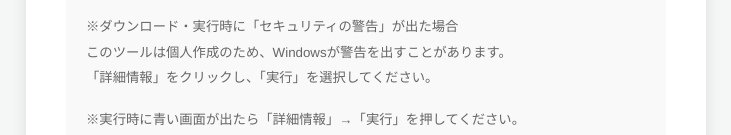
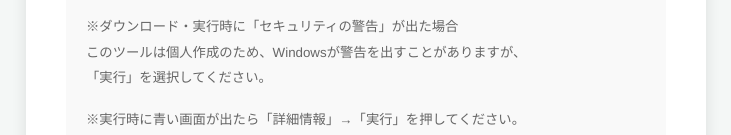
Before and after one commit to shivainu-r6s/r6s-tool-skin, a plain HTML site: page index.html in a window 1280 px wide. Shown: the part 554-689 px from the top of the page, without its empty margins (274-1005 px from the left). Drawn offline with Linux system fonts and the light colour scheme.

Commit message:
Update index.html

```diff
--- a/index.html
+++ b/index.html
@@ -78,8 +78,8 @@
             <li>シージ起動前に、ツールを開いて <strong>「1」</strong> を押す</li>
         </ol>
         <p><small>※ダウンロード・実行時に「セキュリティの警告」が出た場合<br>
-            このツールは個人作成のため、Windowsが警告を出すことがあります。<br>
-            「詳細情報」をクリックし、「実行」を選択してください。</small></p>
+            このツールは個人作成のため、Windowsが警告を出すことがありますが、<br>
+            「実行」を選択してください。</small></p>
         <p><small>※実行時に青い画面が出たら「詳細情報」→「実行」を押してください。</small></p>
     </div>
 </div>
```
